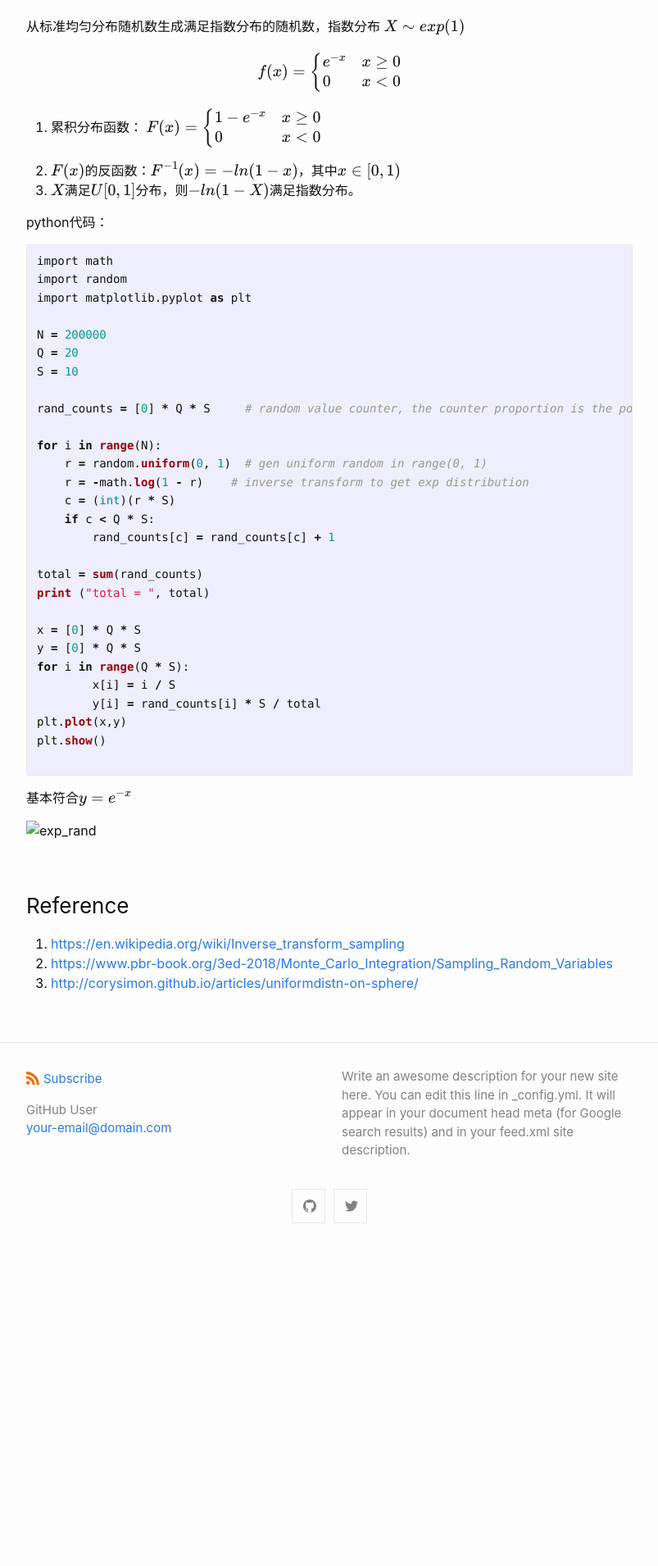
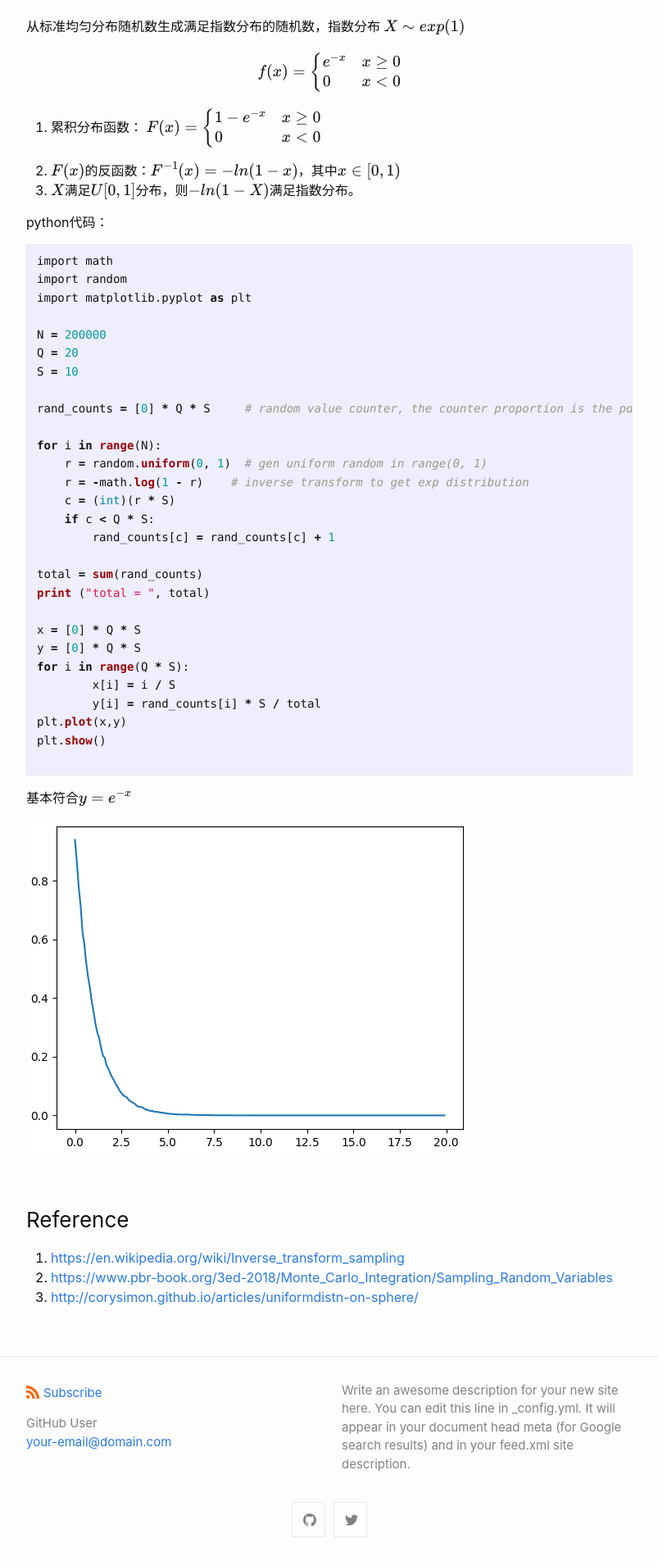
Before and after one commit to niepp/niepp.github.io, a Jekyll site: the page built from _posts/2021-12-08-Inverse-Transform-Sampling.md, in a window 1280 px wide. Shown: the part 1051-2961 px from the top of the page at 82% size, without its empty margins (238-1041 px from the left). Built offline with Jekyll 4.4.1, drawn with Linux system fonts in a browser that asks for light colours; our own code applies the rules of GitHub Pages for plain Markdown files; formulas are drawn with MathJax 3; before the commit the page ends 2578 px from its top, so only the background shows below that.

Commit message:
Update 2021-12-08-Inverse-Transform-Sampling.md

```diff
--- a/_posts/2021-12-08-Inverse-Transform-Sampling.md
+++ b/_posts/2021-12-08-Inverse-Transform-Sampling.md
@@ -81,7 +81,7 @@ plt.show()
 
 基本符合$$y=e^{-x}$$
 
-![exp_rand](./images/exp_rand.png)
+![exp_rand](../../../images/exp_rand.png)
 
 
 ### Reference
```
